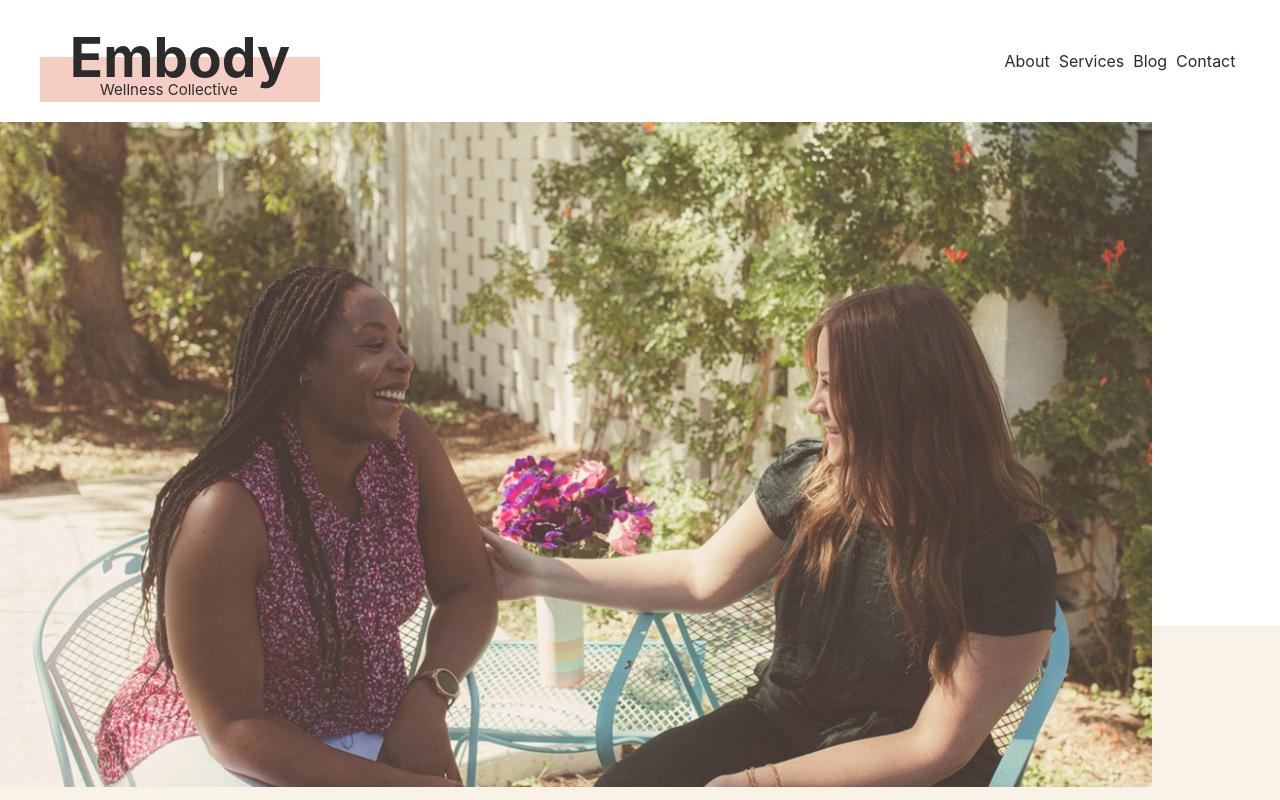
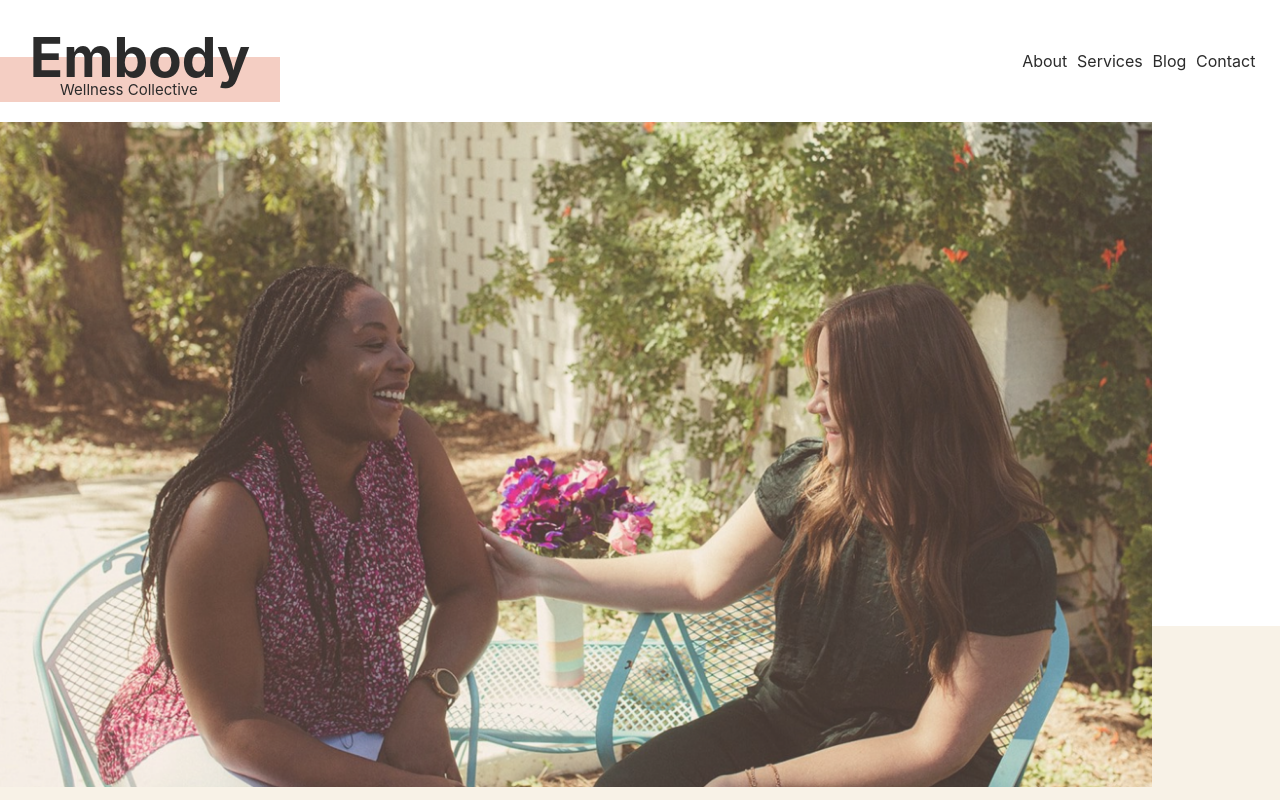
Before and after one commit to spiderthatcodes/embody, a React (Create React App) app in the folder client/: page / in a window 1280 px wide. Shown: the top 800 px of the page. Built offline with nearby package versions, Linux system fonts and the light colour scheme.

Commit message:
fixing nav padding

```diff
--- a/client/src/components/Nav/style.ts
+++ b/client/src/components/Nav/style.ts
@@ -3,7 +3,7 @@ import { colors } from '../../theme';
 
 export const Container = styled.div`
     display: flex;
-    padding: 20px 40px;
+    padding: 20px 20px 20px 0;
     align-items: center;
 `;
 
```
